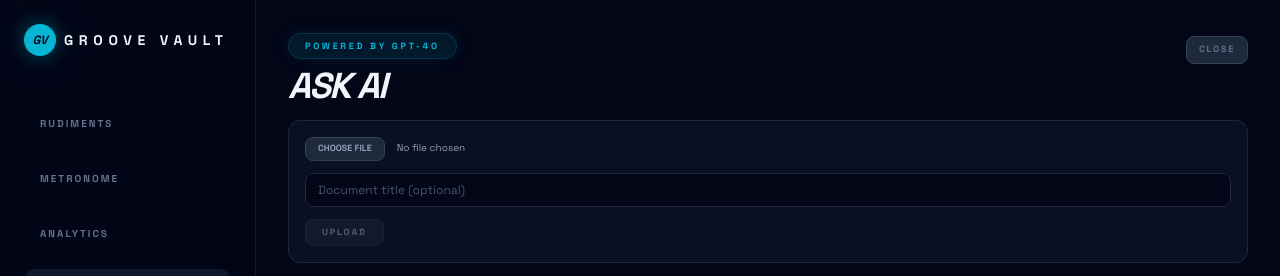
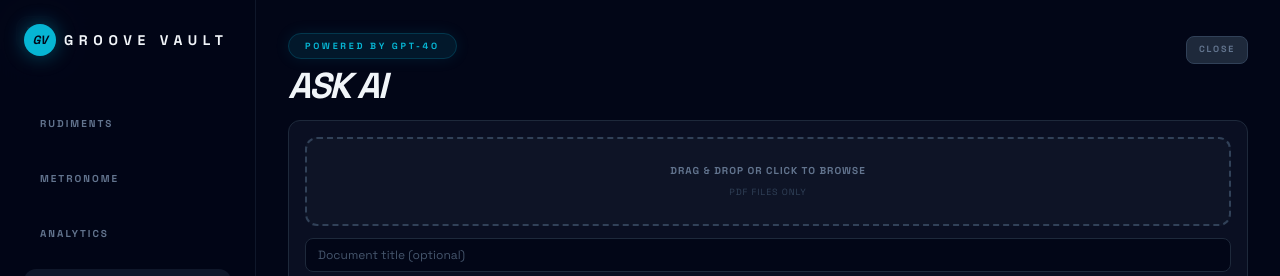
Before and after one commit to PeterAfif1/groove-vault, a React (Vite) app in the folder frontend/: page /ask-ai in a window 1280 px wide. Both pictures are taken after a click on the button "IMPORT PDF". Shown: the top 276 px of the page. Built offline with nearby package versions, Linux system fonts and the light colour scheme; no server answers.

Commit message:
feat: replace input with drag-and-drop zone

```diff
--- a/frontend/src/components/AskAI.tsx
+++ b/frontend/src/components/AskAI.tsx
@@ -31,16 +31,6 @@
 
 type UploadStatus = 'idle' | 'uploading' | { chunks: number } | { error: string };
 
-// Session-scoped admin key — not persisted to localStorage
-let cachedAdminKey: string | null = null;
-
-function getAdminKey(): string | null {
-  if (!cachedAdminKey) {
-    cachedAdminKey = prompt('Enter admin key:');
-  }
-  return cachedAdminKey;
-}
-
 const AskAI = () => {
   const [messages, setMessages] = useState<Message[]>([]);
   const [input, setInput] = useState('');
@@ -53,12 +43,18 @@
   const [uploadFile, setUploadFile] = useState<File | null>(null);
   const [uploadTitle, setUploadTitle] = useState('');
   const [uploadStatus, setUploadStatus] = useState<UploadStatus>('idle');
+  const [dragging, setDragging] = useState(false);
   const fileInputRef = useRef<HTMLInputElement>(null);
+
+  const acceptFile = (f: File | null) => {
+    if (!f) return;
+    setUploadFile(f);
+    if (!uploadTitle) setUploadTitle(f.name.replace(/\.pdf$/i, ''));
+    setUploadStatus('idle');
+  };
 
   const handleUpload = async () => {
     if (!uploadFile) return;
-    const adminKey = getAdminKey();
-    if (!adminKey) return;
 
     setUploadStatus('uploading');
     try {
@@ -68,7 +64,6 @@
 
       const res = await fetch(`${API_BASE}/api/ai/upload`, {
         method: 'POST',
-        headers: { 'x-admin-key': adminKey },
         body: form,
       });
 
@@ -78,9 +73,6 @@
         setUploadFile(null);
         setUploadTitle('');
         if (fileInputRef.current) fileInputRef.current.value = '';
-      } else if (res.status === 401) {
-        cachedAdminKey = null;
-        setUploadStatus({ error: 'Wrong admin key' });
       } else {
         setUploadStatus({ error: 'Upload failed' });
       }
@@ -161,7 +153,6 @@
             </h1>
           </div>
 
-          {/* Admin upload toggle */}
           <button
             onClick={() => { setUploadOpen(o => !o); setUploadStatus('idle'); }}
             className="mt-1 shrink-0 px-3 py-1.5 bg-slate-800 hover:bg-slate-700 border border-slate-700 hover:border-slate-600 rounded-lg text-[9px] font-black uppercase tracking-[0.2em] text-slate-500 hover:text-slate-300 transition-all"
@@ -173,20 +164,49 @@
         {/* Upload panel */}
         {uploadOpen && (
           <div className="mt-4 p-4 bg-slate-900/60 border border-slate-800 rounded-xl flex flex-col gap-3">
-            <div className="flex gap-2 items-center">
-              <input
-                ref={fileInputRef}
-                type="file"
-                accept=".pdf"
-                onChange={e => {
-                  const f = e.target.files?.[0] ?? null;
-                  setUploadFile(f);
-                  if (f && !uploadTitle) setUploadTitle(f.name.replace(/\.pdf$/i, ''));
-                  setUploadStatus('idle');
-                }}
-                className="text-[10px] text-slate-400 file:mr-3 file:py-1 file:px-3 file:rounded-lg file:border file:border-slate-700 file:bg-slate-800 file:text-slate-400 file:text-[9px] file:font-black file:uppercase file:cursor-pointer hover:file:bg-slate-700 transition-all"
-              />
+
+            {/* Drop zone */}
+            <div
+              onClick={() => fileInputRef.current?.click()}
+              onDragOver={e => { e.preventDefault(); setDragging(true); }}
+              onDragLeave={() => setDragging(false)}
+              onDrop={e => {
+                e.preventDefault();
+                setDragging(false);
+                acceptFile(e.dataTransfer.files[0] ?? null);
+              }}
+              className={`cursor-pointer rounded-xl border-2 border-dashed px-5 py-6 flex flex-col items-center justify-center gap-2 transition-all
+                ${dragging
+                  ? 'border-cyan-500/60 bg-cyan-500/5'
+                  : uploadFile
+                    ? 'border-slate-600 bg-slate-800/40'
+                    : 'border-slate-700 bg-slate-800/20 hover:border-slate-600 hover:bg-slate-800/30'
+                }`}
+            >
+              {uploadFile ? (
+                <>
+                  <span className="text-[10px] font-black text-cyan-400 uppercase tracking-widest">PDF READY</span>
+                  <span className="text-xs text-slate-300 font-medium truncate max-w-full">{uploadFile.name}</span>
+                  <span className="text-[9px] text-slate-600 uppercase tracking-widest mt-1">Click to replace</span>
+                </>
+              ) : (
+                <>
+                  <span className="text-[10px] font-black text-slate-500 uppercase tracking-widest">
+                    {dragging ? 'DROP IT' : 'DRAG & DROP or CLICK TO BROWSE'}
+                  </span>
+                  <span className="text-[9px] text-slate-700 uppercase tracking-widest">PDF files only</span>
+                </>
+              )}
             </div>
+
+            {/* Hidden file input */}
+            <input
+              ref={fileInputRef}
+              type="file"
+              accept=".pdf"
+              className="hidden"
+              onChange={e => acceptFile(e.target.files?.[0] ?? null)}
+            />
 
             <input
               type="text"
```
Also changed, not shown: 1 other file (tests, documents, lock files or other folders).
